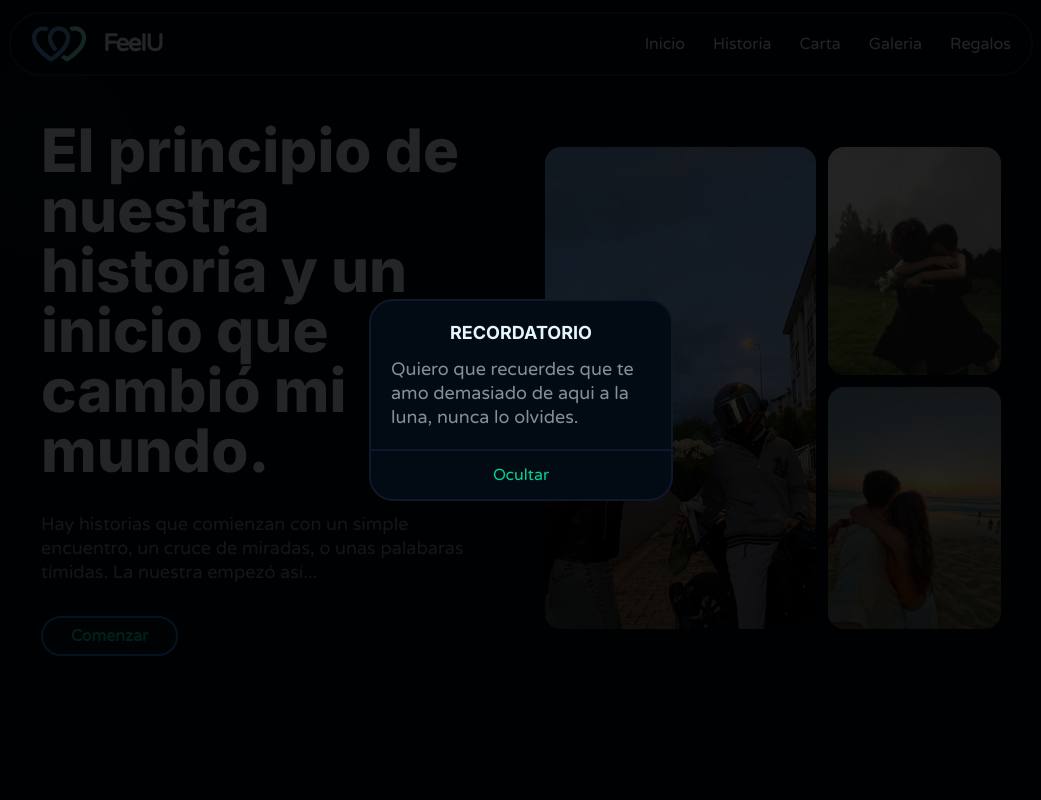
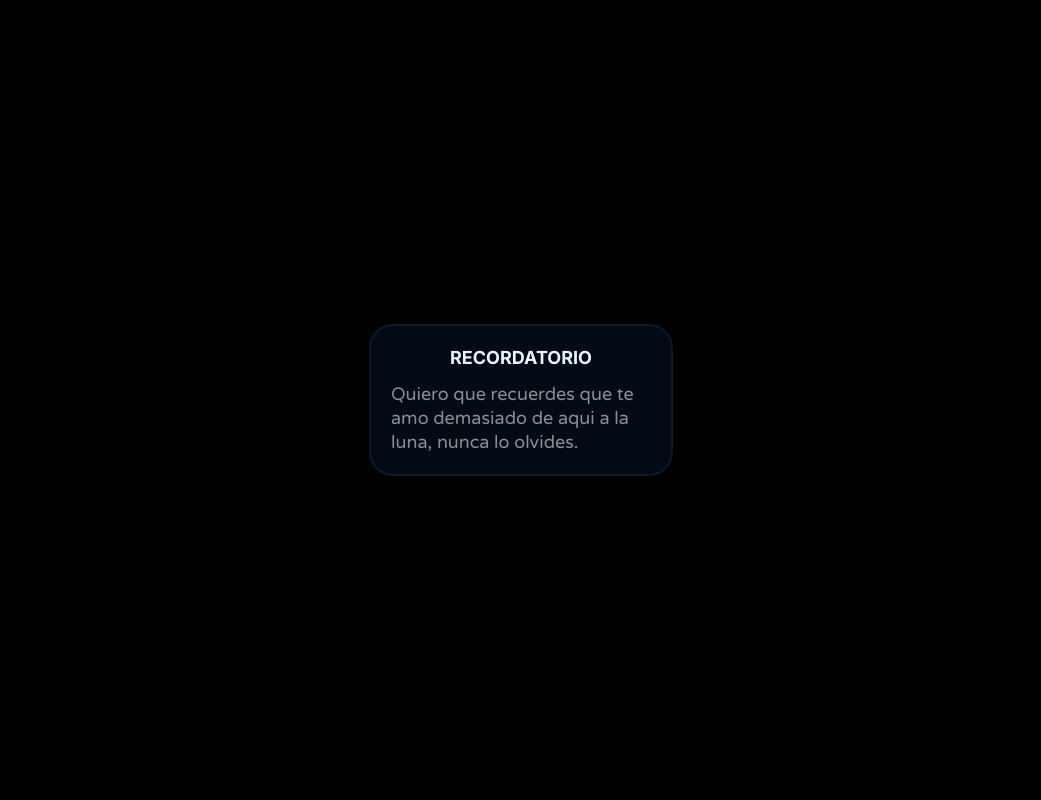
Before and after one commit to Snayderth-Dev/feeiu-app, a React (Vite) app: page / in a window 1280 px wide. Shown: the top 800 px of the page, without its empty margins (119-1160 px from the left). Built offline with nearby package versions, Linux system fonts and the light colour scheme.

Commit message:
Actualizar Reminder.jsx

```diff
--- a/src/components/Reminder.jsx
+++ b/src/components/Reminder.jsx
@@ -43,7 +43,7 @@ const Reminder = () => {
                   {/*Este Sitio Web se encuentra en Mantenimiento, Por favor vuelva más tarde. */}
                 </p>
               </div>
-
+              {/*
               <button
                 className="cursor-pointer border-t-2 border-t-slate-900 text-emerald-400 w-full py-3"
                 onClick={() => {
@@ -53,7 +53,7 @@ const Reminder = () => {
               >
                 Ocultar
               </button>
-
+              */}
             </div>
           </motion.div>
         )}
@@ -66,7 +66,7 @@ const BackgroundBlack = ({ black }) => {
   if (!black) return null; // Si 'black' es false, no renderizamos nada
 
   return (
-    <div className="w-full h-full fixed top-0 left-0 bg-black opacity-85 z-50 overflow-hidden"></div>
+    <div className="w-full h-full fixed top-0 left-0 bg-black opacity-100 z-50 overflow-hidden"></div>
   );
 };
 
```
